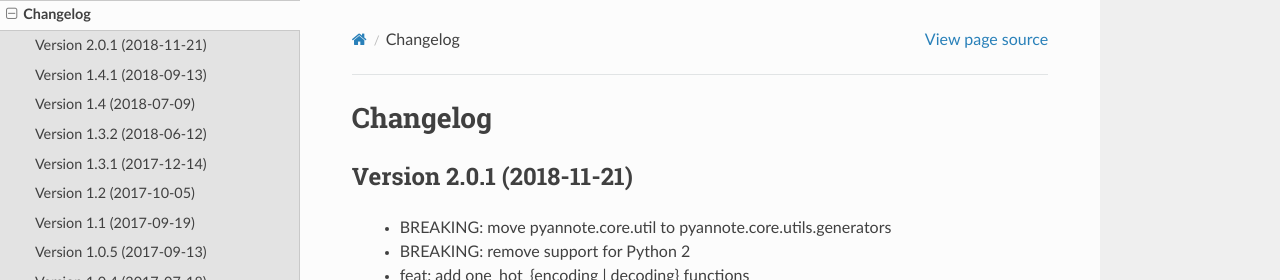
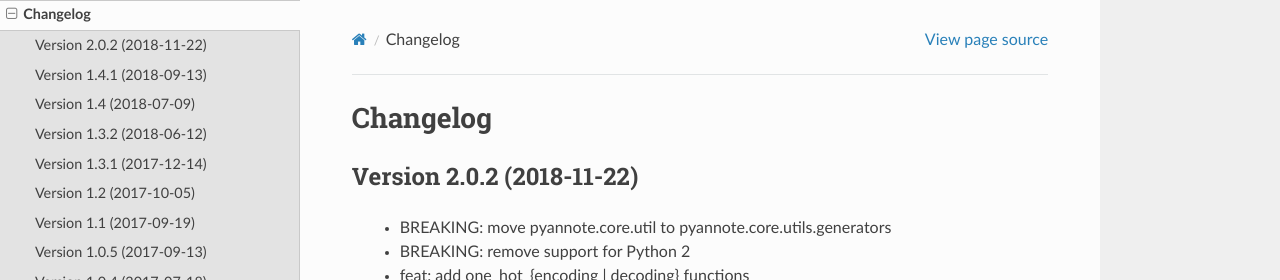
Before and after one commit to pyannote/pyannote-core, a Sphinx documentation site: the page built from doc/source/changelog.rst, in a window 1280 px wide and 900 px high. Shown: the top 280 px of the window. Built offline with Sphinx 7.4.7 and the Read the Docs theme 2.0.0, drawn with Linux system fonts in a browser that asks for light colours.

Commit message:
doc: update changelog

```diff
--- a/doc/source/changelog.rst
+++ b/doc/source/changelog.rst
@@ -2,7 +2,7 @@
 Changelog
 #########
 
-Version 2.0.1 (2018-11-21)
+Version 2.0.2 (2018-11-22)
 ~~~~~~~~~~~~~~~~~~~~~~~~~~
 
  - BREAKING: move pyannote.core.util to pyannote.core.utils.generators
```
